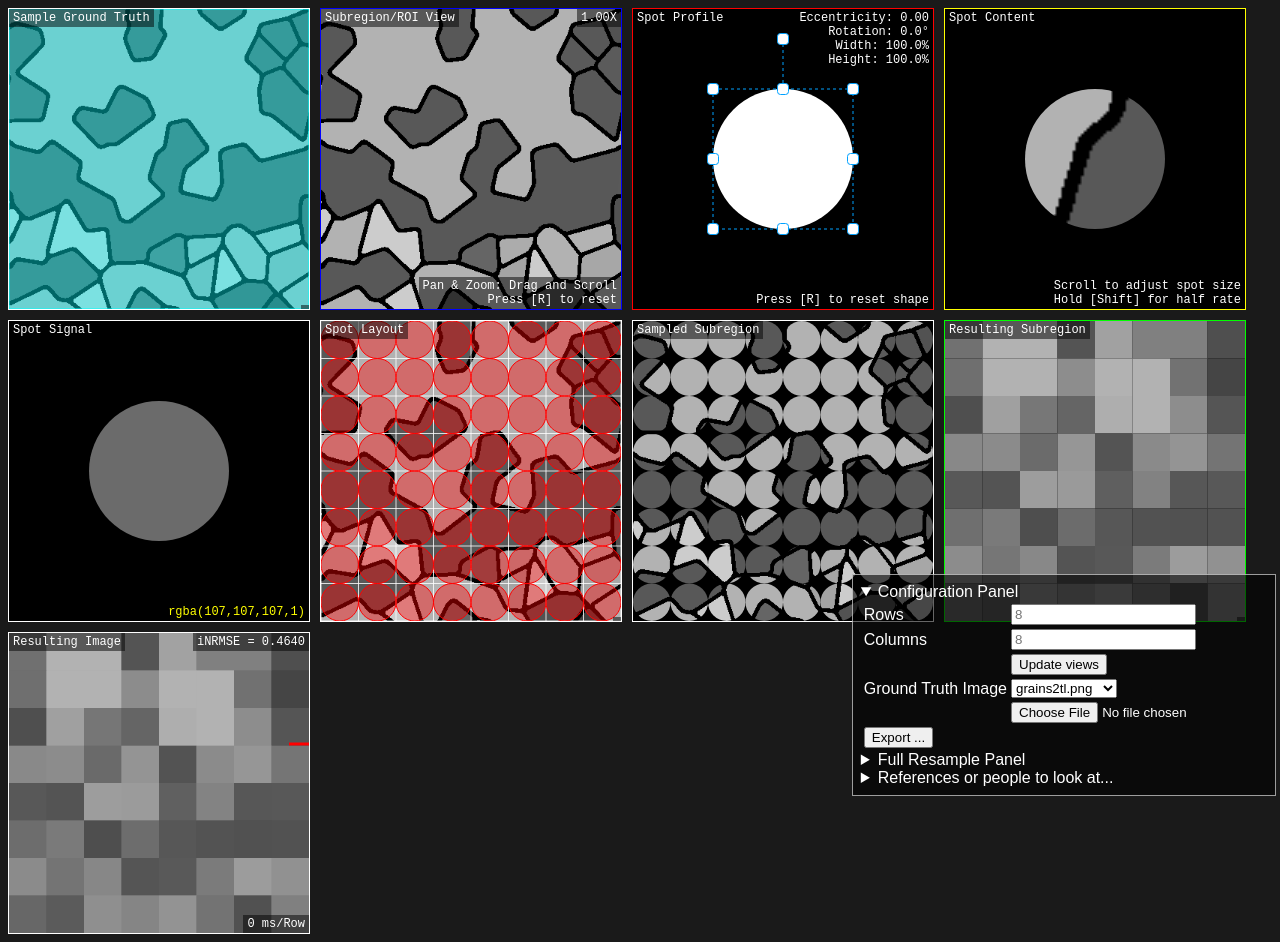
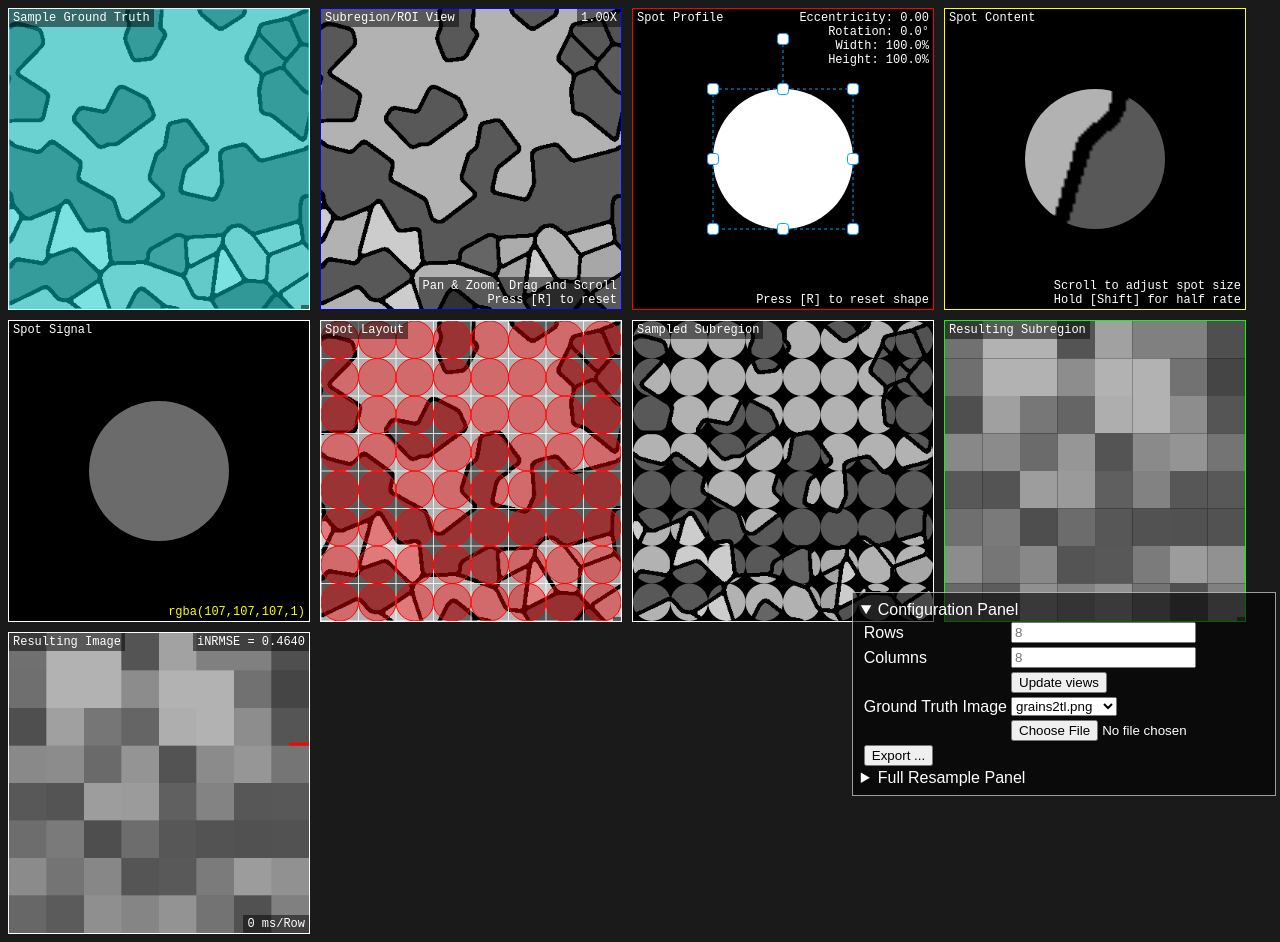
Before and after one commit to joedf/ImgBeamer, a website: page app/index.html in a window 1280 px wide. Drawn offline with Linux system fonts and the light colour scheme.

Commit message:
hide refs and link unless in debug mode

```diff
--- a/app/index.html
+++ b/app/index.html
@@ -111,7 +111,7 @@
 					</table>
 				</details>
 
-				<details>
+				<details id="links2readBox" style="display:none">
 					<summary style="cursor: pointer; user-select: none;">References or people to look at...</summary>
 					<ul>
 						<li><a href="https://www.physik.hu-berlin.de/en/sem/software/software_qstem">sem/software/software_qstem</a></li>
@@ -131,6 +131,10 @@
 		<script src="src/main.js"></script>
 
 		<script>
+			if (G_DEBUG) {
+				$('#links2readBox').show();
+			}
+
 			$("#options").draggable();
 
 			var stageFinal = stages[stages.length - 1];
```
